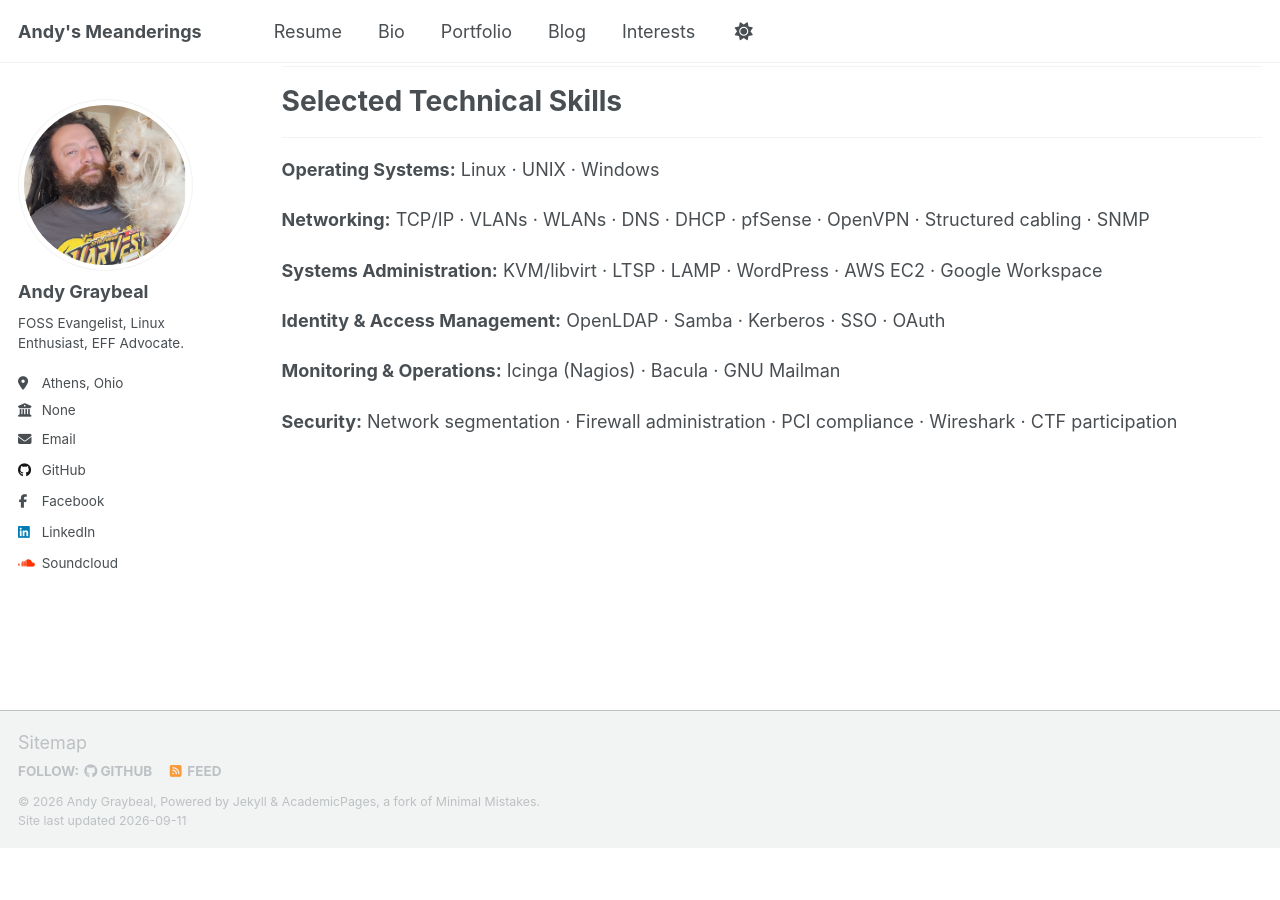
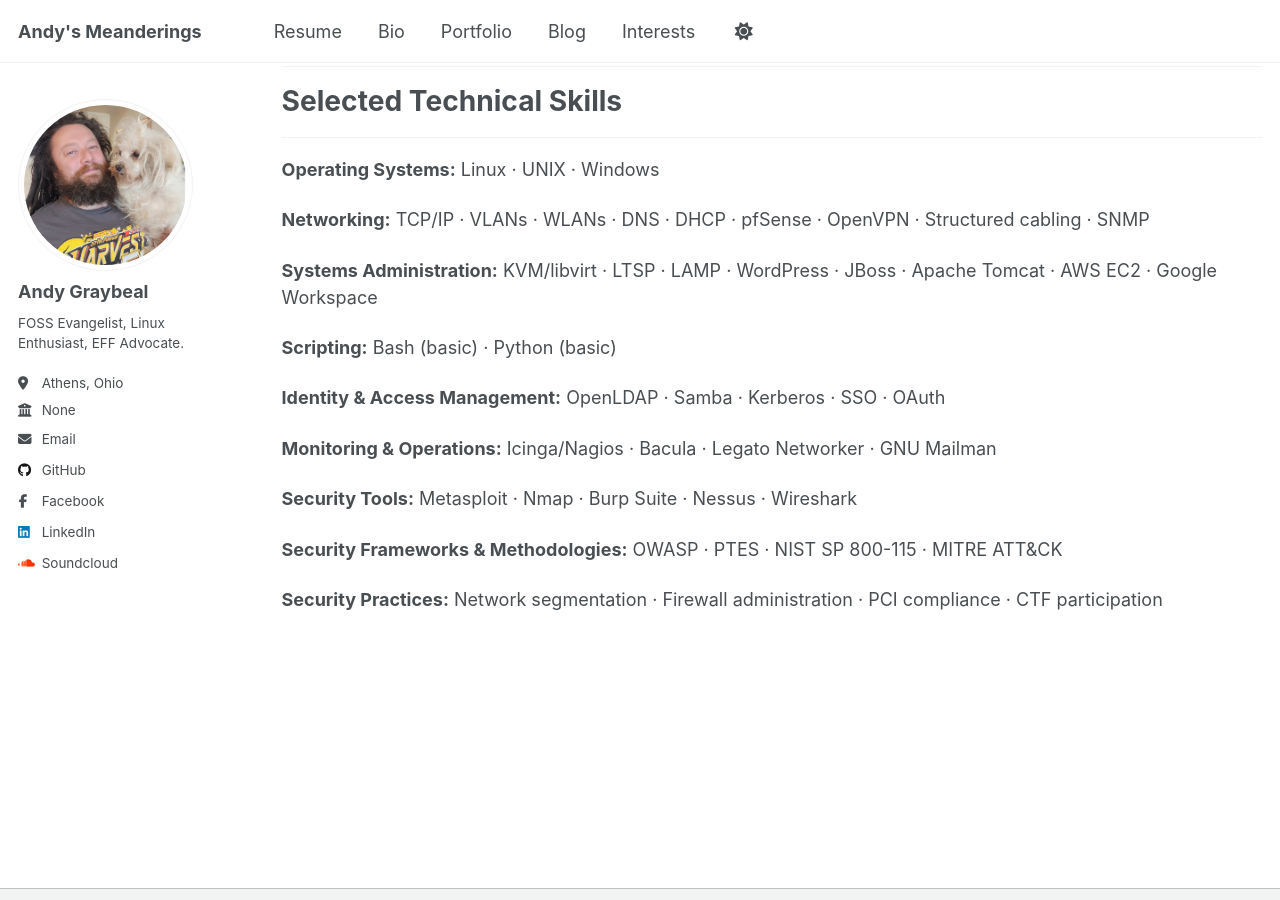
Before and after one commit to andy-graybeal/andy-graybeal.github.io, a Jekyll site: the page built from _pages/resume.md, in a window 1280 px wide and 900 px high, scrolled down 3721 px. Built offline with Jekyll 4.4.1, drawn with Linux system fonts in a browser that asks for light colours; a script that is not in the unit is left out; before the commit the page ends 4569 px from its top, so only the background shows below that.

Commit message:
Enhance resume with new systems and security skills
Updated skills section with additional tools and practices.

```diff
--- a/_pages/resume.md
+++ b/_pages/resume.md
@@ -83,10 +83,16 @@ I am a systems and network administrator with extensive hands-on experience supp
 
 **Networking:** TCP/IP · VLANs · WLANs · DNS · DHCP · pfSense · OpenVPN · Structured cabling · SNMP
 
-**Systems Administration:** KVM/libvirt · LTSP · LAMP · WordPress · AWS EC2 · Google Workspace
+**Systems Administration:** KVM/libvirt · LTSP · LAMP · WordPress · JBoss · Apache Tomcat · AWS EC2 · Google Workspace
+
+**Scripting:** Bash (basic) · Python (basic)
 
 **Identity & Access Management:** OpenLDAP · Samba · Kerberos · SSO · OAuth
 
-**Monitoring & Operations:** Icinga (Nagios) · Bacula · GNU Mailman
+**Monitoring & Operations:** Icinga/Nagios · Bacula · Legato Networker · GNU Mailman
 
-**Security:** Network segmentation · Firewall administration · PCI compliance · Wireshark  · CTF participation
+**Security Tools:** Metasploit · Nmap · Burp Suite · Nessus · Wireshark
+
+**Security Frameworks & Methodologies:** OWASP · PTES · NIST SP 800-115 · MITRE ATT&CK
+
+**Security Practices:** Network segmentation · Firewall administration · PCI compliance · CTF participation
```
